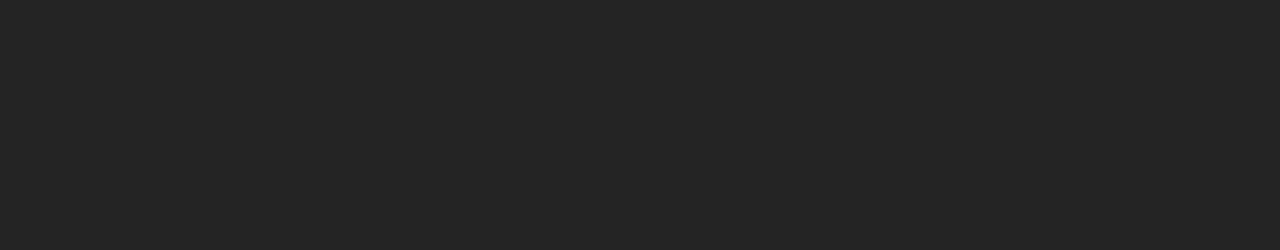
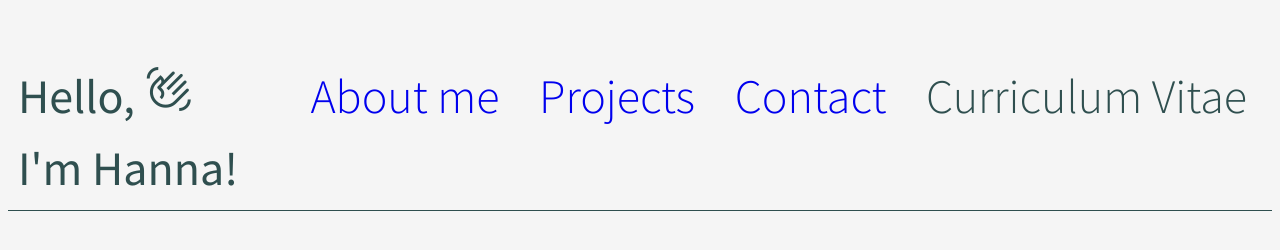
Before and after one commit to hannaforssell/portfolio-typescript, a website built with Vite: page index.html in a window 1280 px wide. Built offline with nearby package versions, Linux system fonts and the light colour scheme.

Commit message:
added header

```diff
--- a/index.html
+++ b/index.html
@@ -4,8 +4,28 @@
     <meta charset="UTF-8" />
     <meta name="viewport" content="width=device-width, initial-scale=1.0" />
     <title>Portfolio</title>
+
+    <link rel="preconnect" href="https://fonts.googleapis.com">
+    <link rel="preconnect" href="https://fonts.gstatic.com" crossorigin>
+    <link href="https://fonts.googleapis.com/css2?family=Source+Sans+Pro:ital,wght@0,300;0,400;1,300&display=swap" rel="stylesheet">
+    <link rel="stylesheet" href="https://fonts.googleapis.com/css2?family=Material+Symbols+Outlined:opsz,wght,FILL,GRAD@48,400,0,0" />
   </head>
   <body>
+
+    <header>
+      <div class="navbar-intro">
+        <span>Hello,</span>
+        <span class="material-symbols-outlined">waving_hand</span>
+        <br>
+        <span>I'm Hanna!</span>
+      </div>
+      <div class="navbar-links">
+        <a class="nav-link" href="#aboutMe">About me</a>
+        <a class="nav-link" href="#projects">Projects</a>
+        <a class="nav-link" href="#contact">Contact</a>
+        <a class="nav-link">Curriculum Vitae</a>
+      </div>
+    </header>
 
     <script type="module" src="/src/main.ts"></script>
   </body>
--- a/package.json
+++ b/package.json
@@ -9,6 +9,7 @@
     "preview": "vite preview"
   },
   "devDependencies": {
+    "sass": "^1.58.3",
     "typescript": "^4.9.3",
     "vite": "^4.1.0"
   }
--- a/src/main.ts
+++ b/src/main.ts
@@ -1 +1 @@
-import './style.css'
+import './style.scss'
--- /dev/null
+++ b/src/style.scss
@@ -0,0 +1,53 @@
+:root {
+  font-family: 'Source Sans Pro', sans-serif;
+  line-height: 1.5;
+  font-weight: 400;
+
+  color-scheme: light dark;
+  color: rgba(255, 255, 255, 0.87);
+  background-color: #F5F5F5;
+
+  font-synthesis: none;
+  text-rendering: optimizeLegibility;
+  -webkit-font-smoothing: antialiased;
+  -moz-osx-font-smoothing: grayscale;
+  -webkit-text-size-adjust: 100%;
+}
+
+header {
+  display: flex;
+  justify-content: space-between;
+  height: 140px;
+  border-bottom: 1px solid #2F4F4F;
+  padding: 10px;
+  font-size: 3rem;
+  margin-top: 50px;
+  color: #2F4F4F;
+
+  .navbar-intro {
+    font-weight: 400;
+
+    .material-symbols-outlined {
+      font-size: 3rem;
+    }
+  }
+
+  .navbar-links {
+    font-weight: 300;
+
+    .nav-link {
+      margin: 15px;
+      text-decoration: none;
+    }
+
+    .nav-link:visited {
+      color: inherit;
+    }
+    .nav-link:hover {
+      text-decoration: underline;
+    }
+  }
+}
+
+@media (prefers-color-scheme: light) {
+}
```
Also changed, not shown: src/style.css (deleted), 1 other file.
